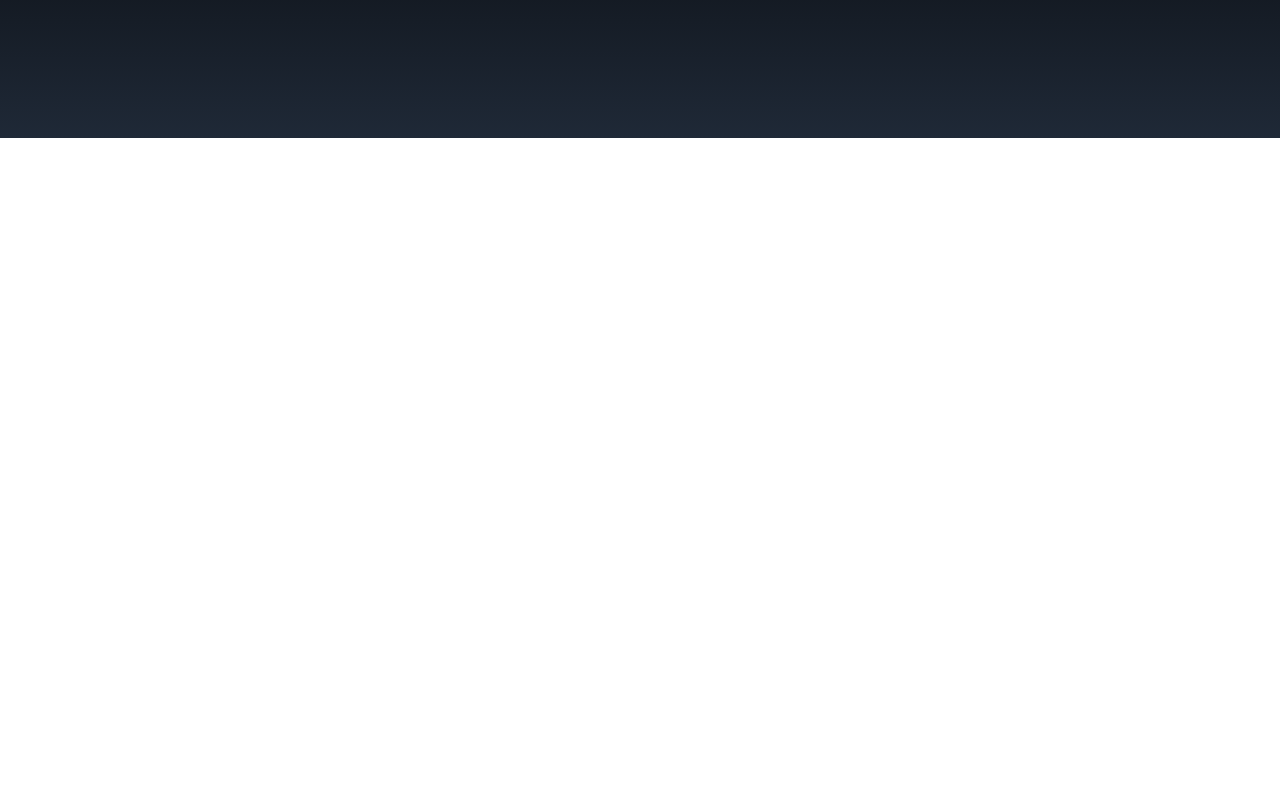
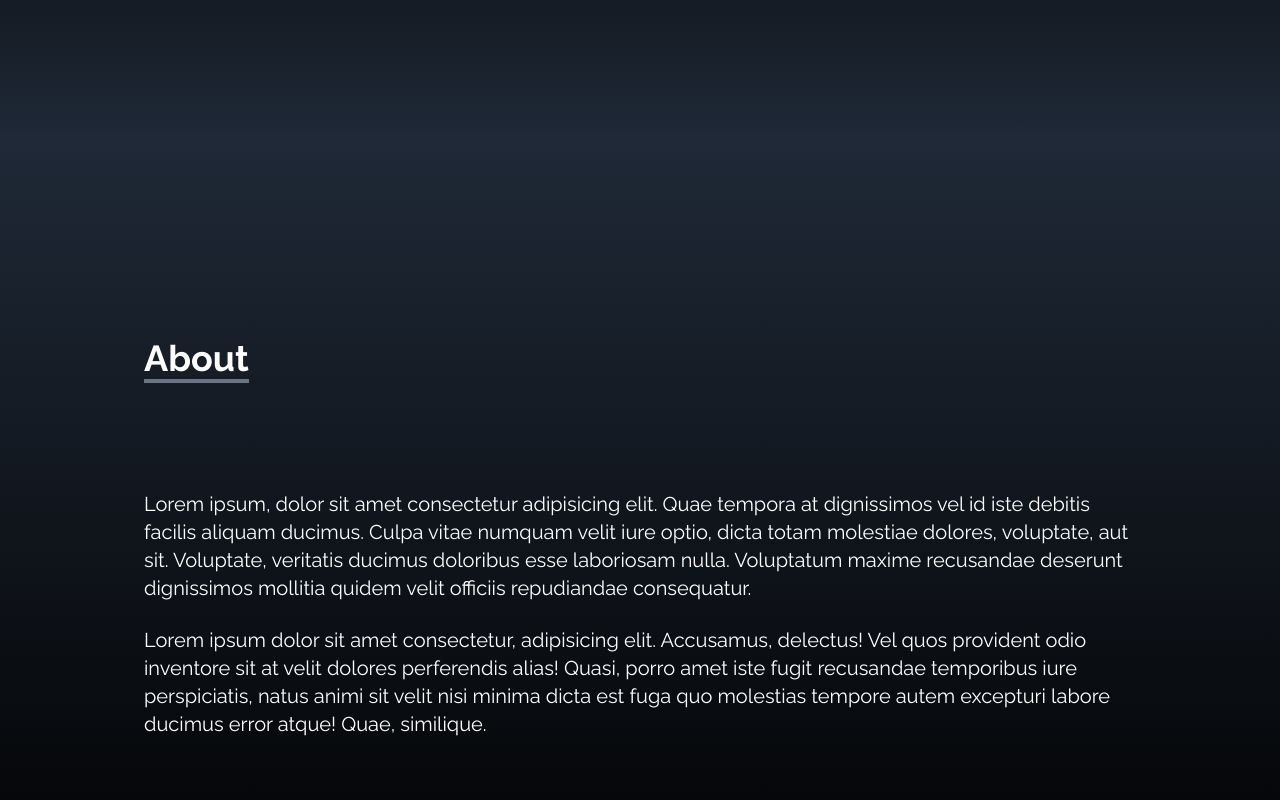
Before and after one commit to DeenaSmith/personal_portfolio_REACT, a React (Create React App) app: page / in a window 1280 px wide. Shown: the part 662-1462 px from the top of the page. Before the commit the page ends 800 px from the top, so only its background shows below. Built offline with nearby package versions, Linux system fonts and the light colour scheme.

Commit message:
about section styled and displays successfully, need to update stil

```diff
--- a/src/App.js
+++ b/src/App.js
@@ -1,8 +1,9 @@
 
 import React from 'react';
-import Home from "./components/Home"
-import NavBar from "./components/NavBar"
+import Home from "./components/Home";
+import NavBar from "./components/NavBar";
 import SocialLinks from './components/SocialLinks';
+import About from './components/About';
 
 
 function App() {
@@ -10,6 +11,7 @@ function App() {
     <div>
       <NavBar />
       <Home />
+      <About />
 
       <SocialLinks />
     </div>
--- /dev/null
+++ b/src/components/About.jsx
@@ -0,0 +1,23 @@
+import React from 'react'
+
+const About = () => {
+    return (
+        <div name="about" className="w-fill h-screen bg-gradient-to-b from-gray-800 to-black text-white">
+            <div className="max-w-screen-lg p-4 mx-auto flex flex-col justify-center w-full h-full">
+                <div className="pb-8">
+                    <p className="text-4xl font-bold inline border-b-4 border-gray-500">About</p>
+                </div>
+                    <p className="text-xl mt-20">Lorem ipsum, dolor sit amet consectetur adipisicing elit. Quae tempora at dignissimos vel id iste debitis facilis aliquam ducimus. Culpa vitae numquam velit iure optio, dicta totam molestiae dolores, voluptate, aut sit. Voluptate, veritatis ducimus doloribus esse laboriosam nulla. Voluptatum maxime recusandae deserunt dignissimos mollitia quidem velit officiis repudiandae consequatur.
+                    </p>
+
+                    <br />
+
+                    <p className="text-xl">Lorem ipsum dolor sit amet consectetur, adipisicing elit. Accusamus, delectus! Vel quos provident odio inventore sit at velit dolores perferendis alias! Quasi, porro amet iste fugit recusandae temporibus iure perspiciatis, natus animi sit velit nisi minima dicta est fuga quo molestias tempore autem excepturi labore ducimus error atque! Quae, similique.</p>
+            </div>
+        </div>
+    )
+};
+
+
+
+export default About;
```
